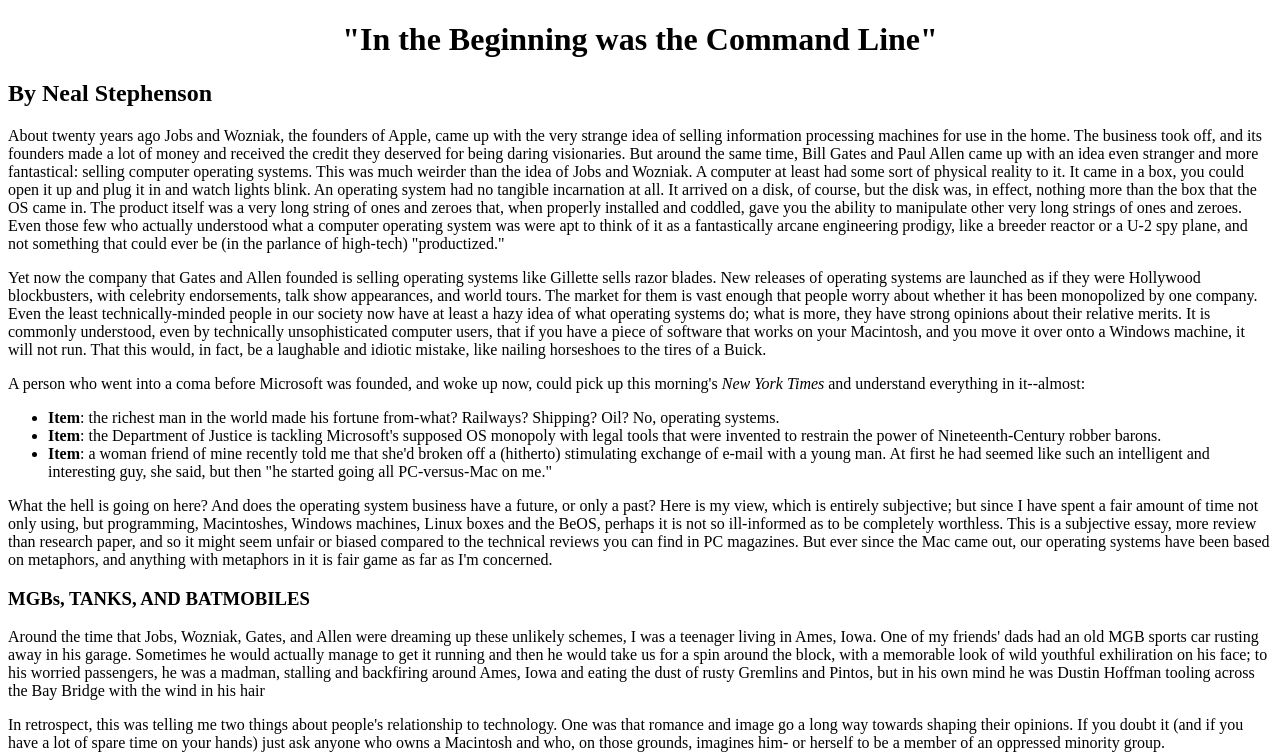
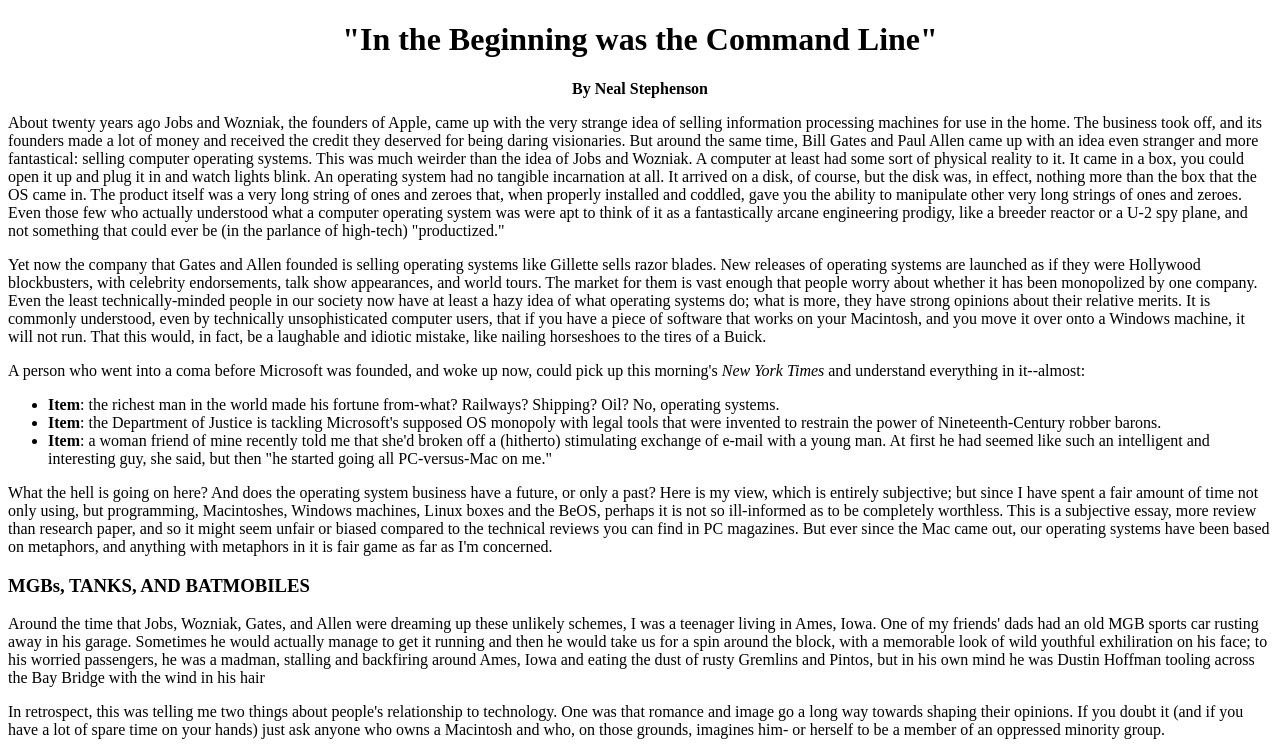
Before and after one commit to cvrnell/cvrnell.github.io, a plain HTML site: page week01/index.html in a window 1280 px wide. Shown: the top 755 px of the page. Drawn offline with Linux system fonts and the light colour scheme.

Commit message:
Week 1 Draft 1

```diff
--- a/week01/index.html
+++ b/week01/index.html
@@ -7,7 +7,7 @@
 
 <h1><center>"In the Beginning was the Command Line"</h1></center>
 
-<h2>By Neal Stephenson</h2>
+<center><strong>By Neal Stephenson</strong></center>
 
 <p>About twenty years ago Jobs and Wozniak, the founders of Apple, came up with the very strange idea of selling information processing machines for use in the home. The business took off, and its founders made a lot of money and received the credit they deserved for being daring visionaries. But around the same time, Bill Gates and Paul Allen came up with an idea even stranger and more fantastical: selling computer operating systems. This was much weirder than the idea of Jobs and Wozniak. A computer at least had some sort of physical reality to it. It came in a box, you could open it up and plug it in and watch lights blink. An operating system had no tangible incarnation at all. It arrived on a disk, of course, but the disk was, in effect, nothing more than the box that the OS came in. The product itself was a very long string of ones and zeroes that, when properly installed and coddled, gave you the ability to manipulate other very long strings of ones and zeroes. Even those few who actually understood what a computer operating system was were apt to think of it as a fantastically arcane engineering prodigy, like a breeder reactor or a U-2 spy plane, and not something that could ever be (in the parlance of high-tech) "productized."</p>
 
```
